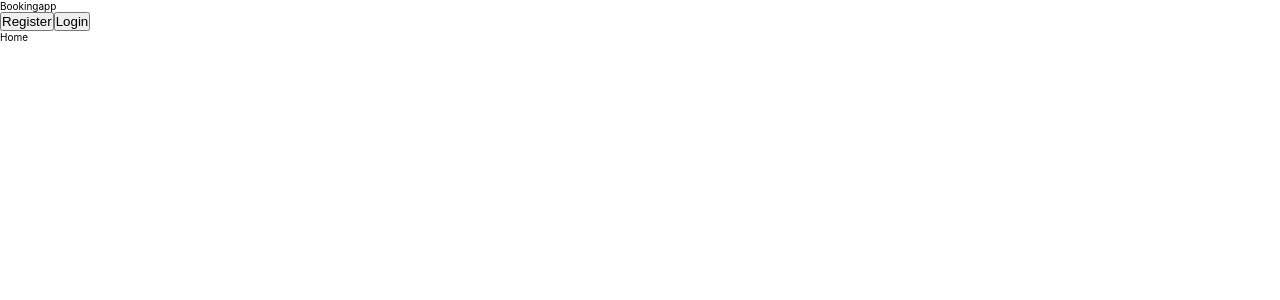
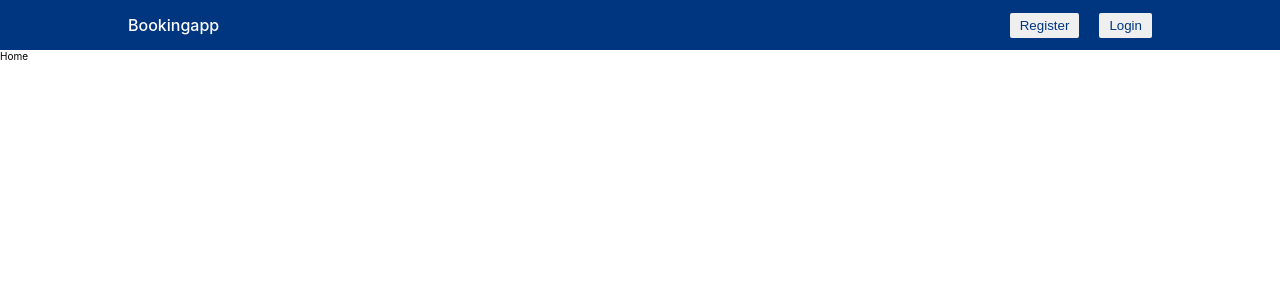
Before and after one commit to esteemayo/hotel-booking-app-client, a React (Create React App) app: page / in a window 1280 px wide. Shown: the top 300 px of the page. Built offline with nearby package versions, Linux system fonts and the light colour scheme.

Commit message:
feat: design navbar

```diff
--- a/src/components/navbar/navbar.scss
+++ b/src/components/navbar/navbar.scss
@@ -0,0 +1,31 @@
+.navbar {
+  height: 5rem;
+  background-color: #003580;
+  display: flex;
+  justify-content: center;
+
+  &__container {
+    width: 100%;
+    max-width: 102.4rem;
+    color: #fff;
+    display: flex;
+    align-items: center;
+    justify-content: space-between;
+  }
+
+  &__logo {
+    font-weight: 500;
+    font-size: 1.6rem;
+  }
+
+  &__items {
+    &--button {
+      margin-left: 2rem;
+      border: none;
+      padding: 0.5rem 1rem;
+      color: #003580;
+      border-radius: 2px;
+      cursor: pointer;
+    }
+  }
+}
```
